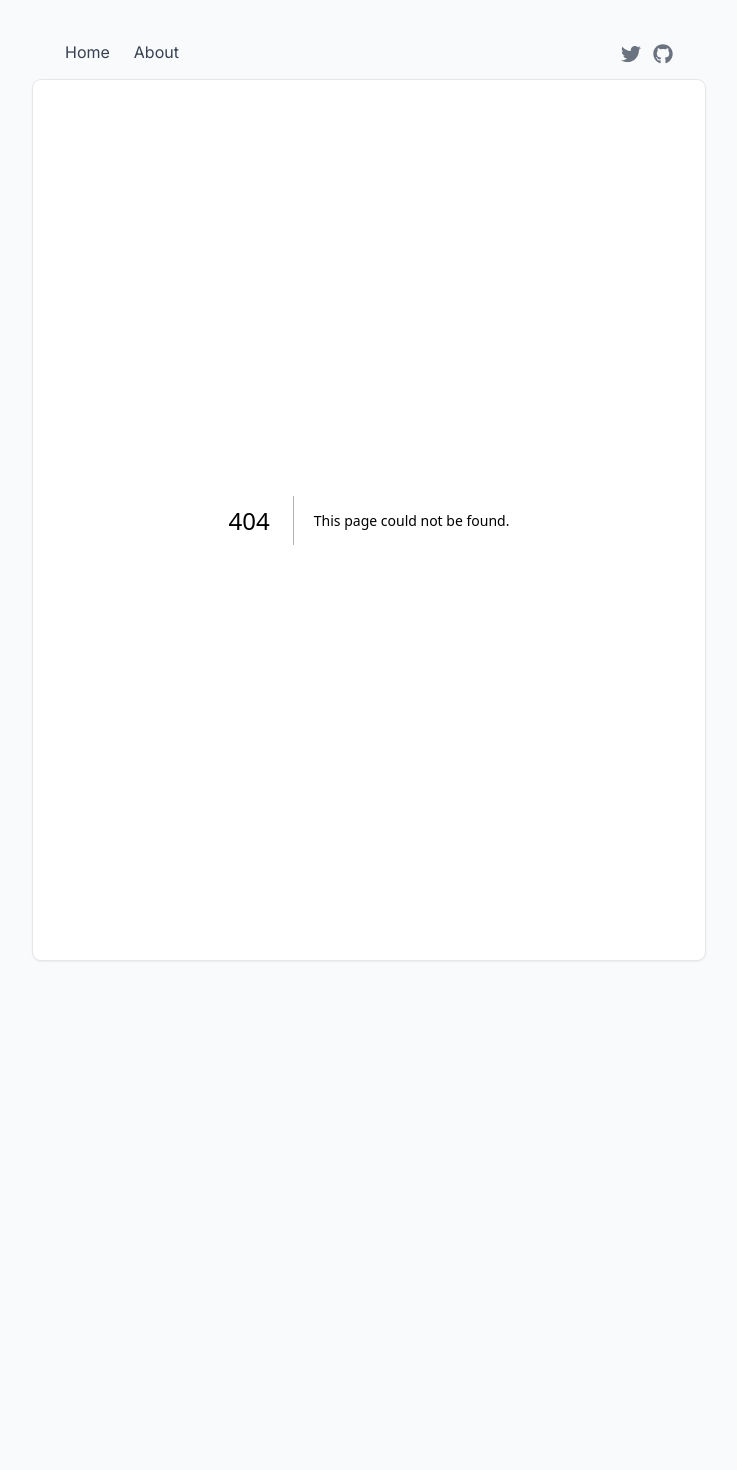
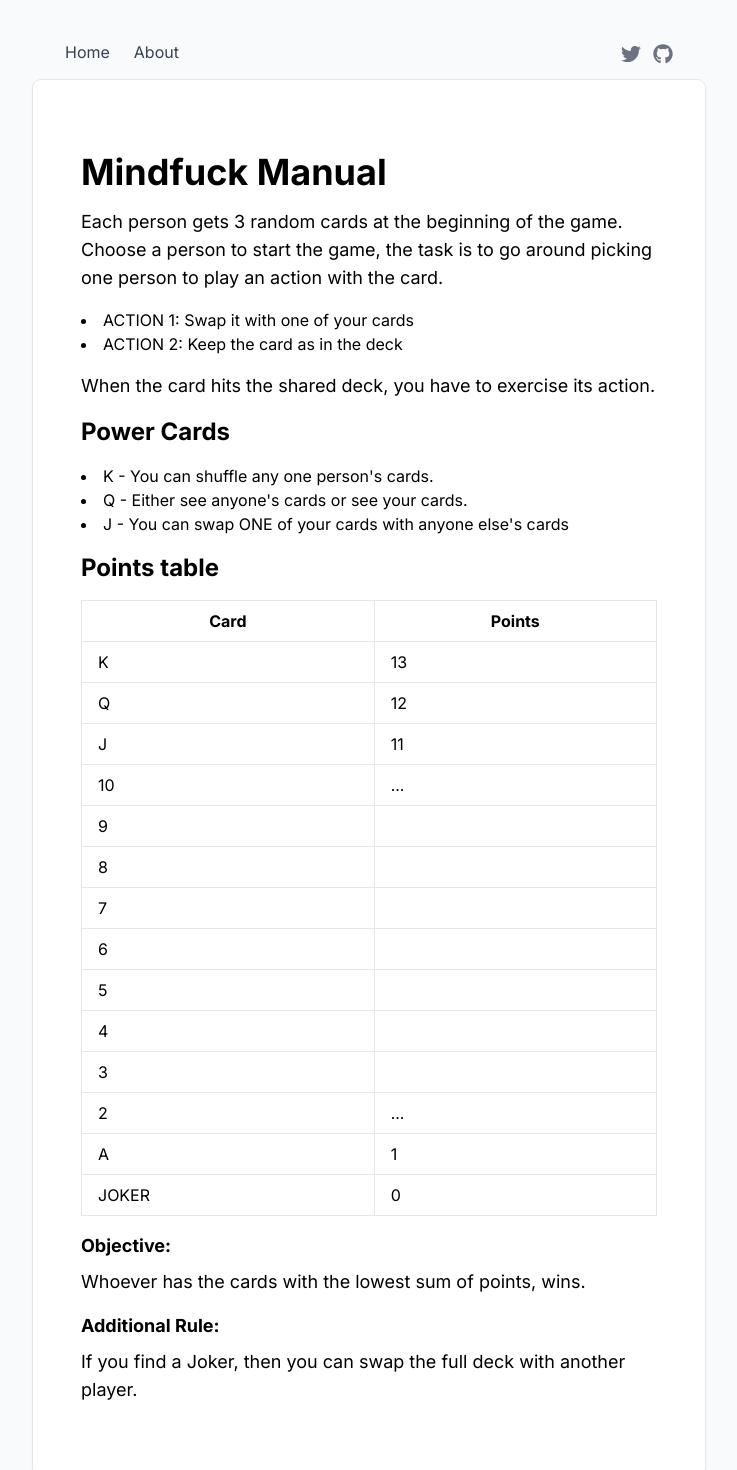
Before and after one commit to atharvashukla/atharvashukla.com, a Next.js app: page /mindfuck in a window 1280 px wide. Before the commit this address had no page. Shown: the top 1470 px of the page, without its empty margins (271-1008 px from the left). Before the commit the page ends 1000 px from the top, so only its background shows below. Built offline with nearby package versions, Linux system fonts and the light colour scheme.

Commit message:
Add mindfuck

```diff
--- /dev/null
+++ b/src/app/mindfuck/page.tsx
@@ -0,0 +1,105 @@
+import React from "react";
+
+const MindfuckManual = () => {
+  return (
+    <div className="container mx-auto px-4 py-8">
+      <h1 className="text-4xl font-bold mb-4">Mindfuck Manual</h1>
+      <p className="text-lg mb-4">
+        Each person gets 3 random cards at the beginning of the game. Choose a
+        person to start the game, the task is to go around picking one person to
+        play an action with the card.
+      </p>
+      <ul className="list-disc list-inside mb-4">
+        <li>ACTION 1: Swap it with one of your cards</li>
+        <li>ACTION 2: Keep the card as in the deck</li>
+      </ul>
+      <p className="text-lg mb-4">
+        When the card hits the shared deck, you have to exercise its action.
+      </p>
+      <h2 className="text-2xl font-bold mb-4">Power Cards</h2>
+      <ul className="list-disc list-inside mb-4">
+        <li>K - You can shuffle any one person's cards.</li>
+        <li>Q - Either see anyone's cards or see your cards.</li>
+        <li>J - You can swap ONE of your cards with anyone else's cards</li>
+      </ul>
+      <h2 className="text-2xl font-bold mb-4">Points table</h2>
+      <table className="table-auto border-collapse w-full">
+        <thead>
+          <tr>
+            <th className="border px-4 py-2">Card</th>
+            <th className="border px-4 py-2">Points</th>
+          </tr>
+        </thead>
+        <tbody>
+          <tr>
+            <td className="border px-4 py-2">K</td>
+            <td className="border px-4 py-2">13</td>
+          </tr>
+          <tr>
+            <td className="border px-4 py-2">Q</td>
+            <td className="border px-4 py-2">12</td>
+          </tr>
+          <tr>
+            <td className="border px-4 py-2">J</td>
+            <td className="border px-4 py-2">11</td>
+          </tr>
+          <tr>
+            <td className="border px-4 py-2">10</td>
+            <td className="border px-4 py-2">...</td>
+          </tr>
+          <tr>
+            <td className="border px-4 py-2">9</td>
+            <td className="border px-4 py-2"></td>
+          </tr>
+          <tr>
+            <td className="border px-4 py-2">8</td>
+            <td className="border px-4 py-2"></td>
+          </tr>
+          <tr>
+            <td className="border px-4 py-2">7</td>
+            <td className="border px-4 py-2"></td>
+          </tr>
+          <tr>
+            <td className="border px-4 py-2">6</td>
+            <td className="border px-4 py-2"></td>
+          </tr>
+          <tr>
+            <td className="border px-4 py-2">5</td>
+            <td className="border px-4 py-2"></td>
+          </tr>
+          <tr>
+            <td className="border px-4 py-2">4</td>
+            <td className="border px-4 py-2"></td>
+          </tr>
+          <tr>
+            <td className="border px-4 py-2">3</td>
+            <td className="border px-4 py-2"></td>
+          </tr>
+          <tr>
+            <td className="border px-4 py-2">2</td>
+            <td className="border px-4 py-2">...</td>
+          </tr>
+          <tr>
+            <td className="border px-4 py-2">A</td>
+            <td className="border px-4 py-2">1</td>
+          </tr>
+          <tr>
+            <td className="border px-4 py-2">JOKER</td>
+            <td className="border px-4 py-2">0</td>
+          </tr>
+        </tbody>
+      </table>
+      <p className="text-lg font-bold mt-4 mb-2">Objective:</p>
+      <p className="text-lg mb-4">
+        Whoever has the cards with the lowest sum of points, wins.
+      </p>
+      <p className="text-lg font-bold mt-4 mb-2">Additional Rule:</p>
+      <p className="text-lg">
+        If you find a Joker, then you can swap the full deck with another
+        player.
+      </p>
+    </div>
+  );
+};
+
+export default MindfuckManual;
--- a/src/app/podcasts/page.tsx
+++ b/src/app/podcasts/page.tsx
@@ -37,7 +37,9 @@ export default function Podcasts() {
           David Perell
         </li>
         <li>
-          <a href="https://www.youtube.com/@LennysPodcast">Lenny's Podcast</a>
+          <a href="https://www.youtube.com/@LennysPodcast">
+            {"Lenny's Podcast"}
+          </a>
           {" | "} Lenny Rachitsky
         </li>
       </ul>
```
